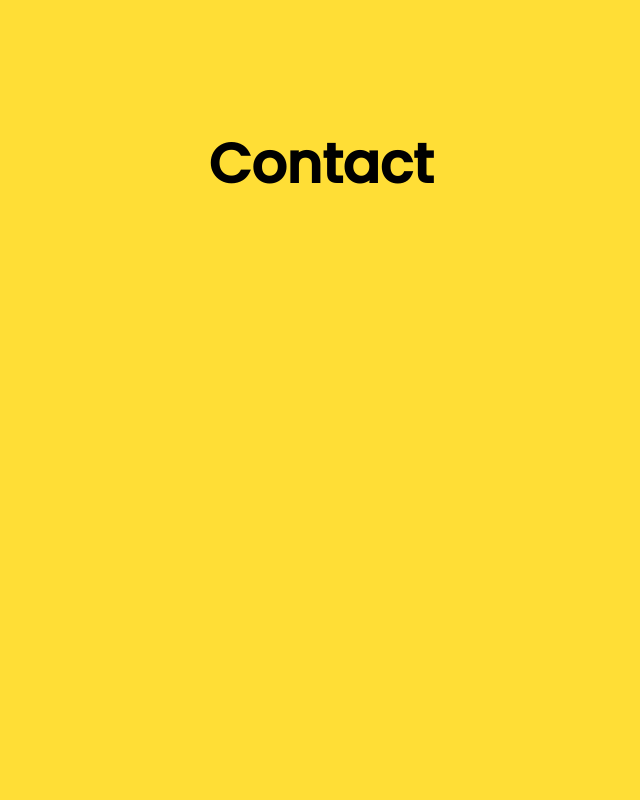
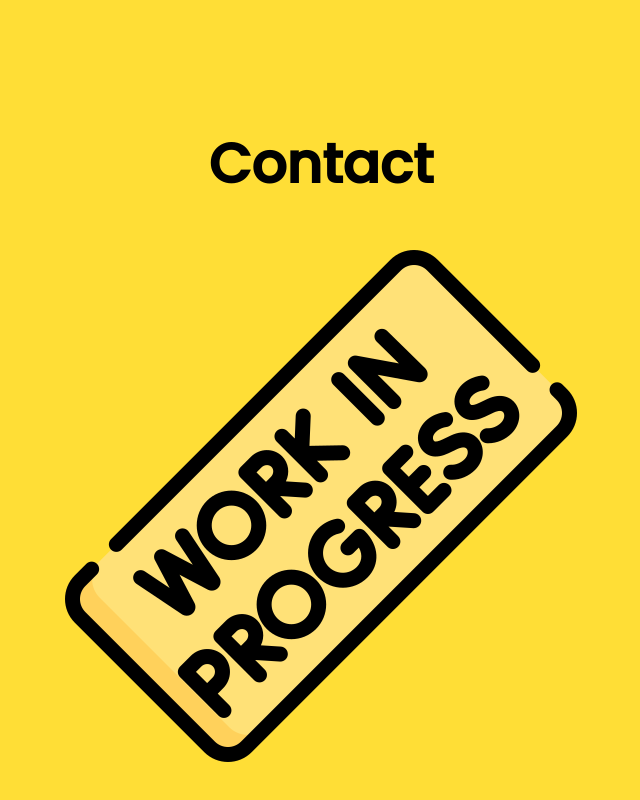
Before and after one commit to AnnieKempf/anniekempf.github.io, a React (Create React App) app: page / in a window 1280 px wide. Shown: the part 2594-3394 px from the top of the page, without its empty margins (319-959 px from the left). Built offline with nearby package versions, Linux system fonts and the light colour scheme.

Commit message:
Added workinprogress img to Contact

```diff
--- a/src/App.css
+++ b/src/App.css
@@ -243,3 +243,7 @@
 }
 
 /*contact**/
+.contact-container {
+  display: flex;
+  justify-content: center;
+}
--- a/src/App.js
+++ b/src/App.js
@@ -84,7 +84,7 @@ function App() {
       <section id="projects" className="section light-bg">
         <h2 className="projects-title">Projects</h2>
         <div className="projects-container">
-          <img src="icons/work-in-progress.png"></img>
+          <img className="workinprogress-img" src="icons/work-in-progress.png"></img>
           {/*<ol className="projects-grid">
             <li className="projects-card">
               <p className="project-name">
@@ -162,12 +162,15 @@ function App() {
       {/* Contact */}
       <section id="contact" className="section">
         <h2 className="projects-title">Contact</h2>
+        <div className="contact-container">
+          <img src="icons/work-in-progress.png"></img>
           <div className="contact-field">
             <div className="name-field">
             </div>
             <div className="email-field">
             </div>
             <div className="message-field">
+            </div>
           </div>
         </div>
       </section>
```
Lines whose indentation alone changed are shown as unchanged.
